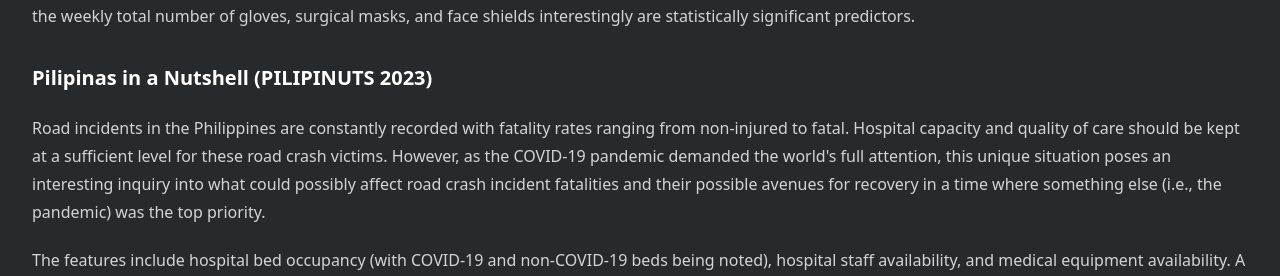
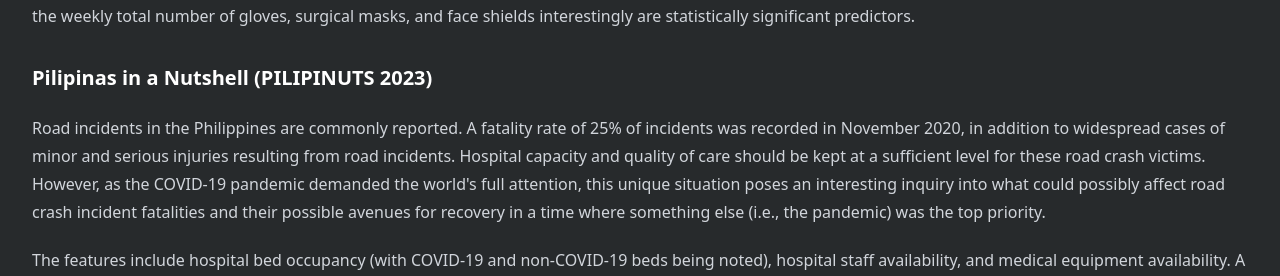
Before and after one commit to bantay-bangga/bantay-bangga.github.io, a SvelteKit app: page / in a window 1280 px wide. Shown: the part 6026-6302 px from the top of the page. Built offline with nearby package versions, Linux system fonts and the light colour scheme.

Commit message:
fix: tweak nutshell description

```diff
--- a/src/routes/+page.svelte
+++ b/src/routes/+page.svelte
@@ -607,7 +607,8 @@
     <h3>Pilipinas in a Nutshell (PILIPINUTS 2023)</h3>
     <enhanced:img src={nutshell} alt="Bantay Bangga plot for Pilipinuts 2023" />
     <p>
-        Road incidents in the Philippines are constantly recorded with fatality rates ranging from non-injured to fatal.
+        Road incidents in the Philippines are commonly reported. A fatality rate of 25% of incidents was recorded in
+        November 2020, in addition to widespread cases of minor and serious injuries resulting from road incidents.
         Hospital capacity and quality of care should be kept at a sufficient level for these road crash victims.
         However, as the COVID-19 pandemic demanded the world's full attention, this unique situation poses an
         interesting inquiry into what could possibly affect road crash incident fatalities and their possible avenues
```
